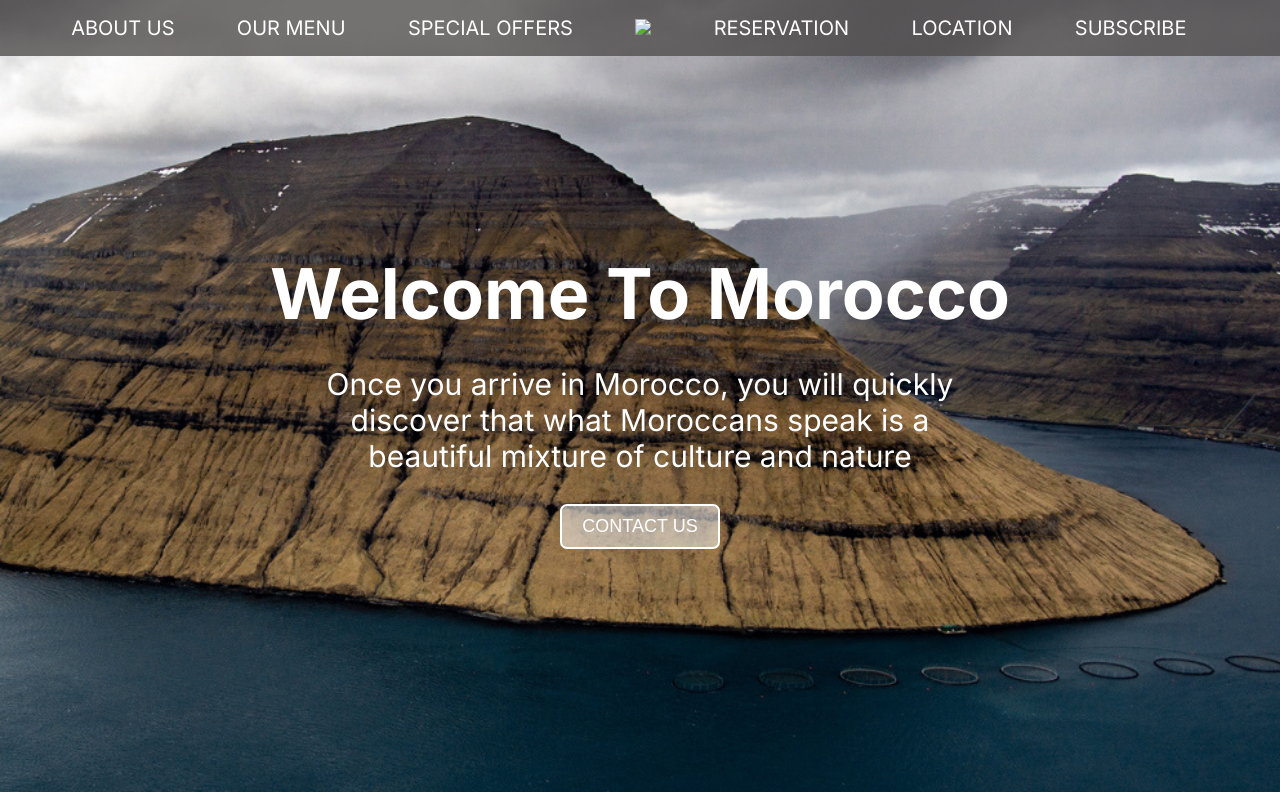
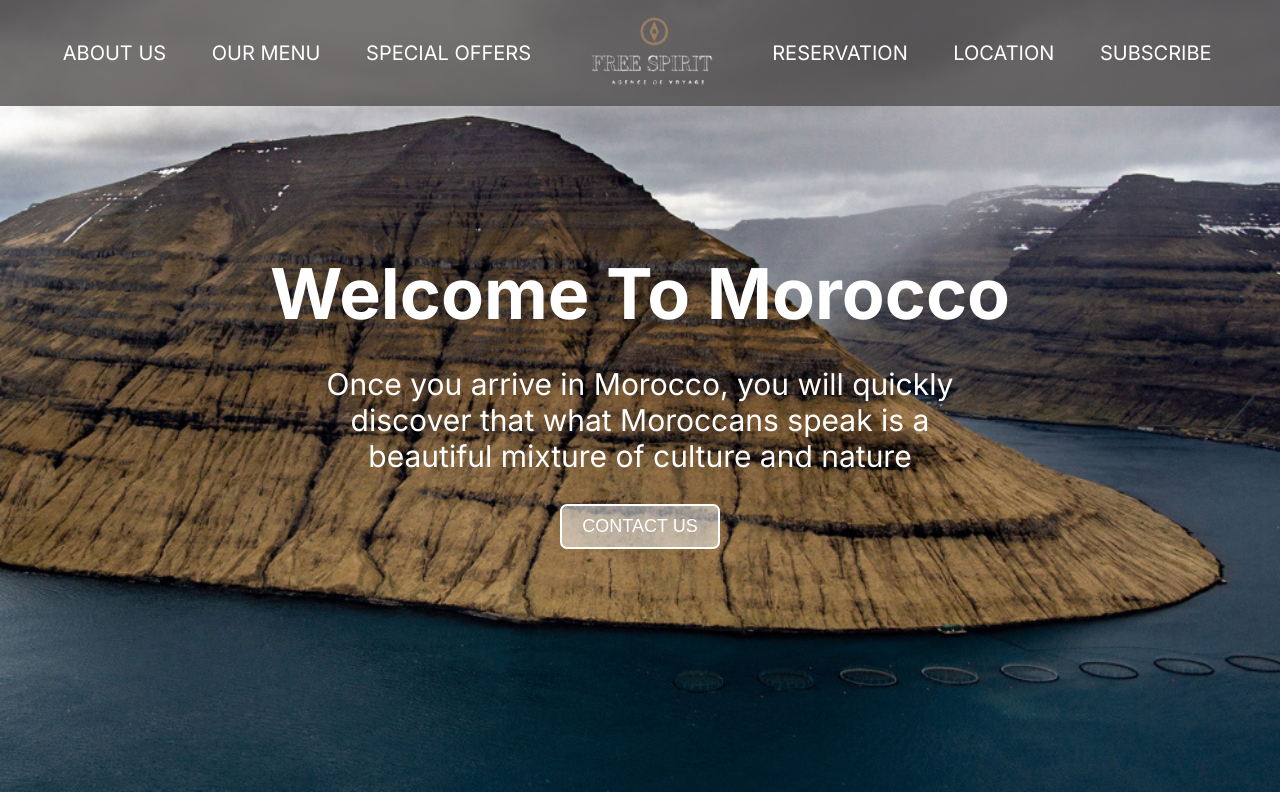
Before and after one commit to ZobairSoodi/Inspire-international-project, a plain HTML site: page index.html in a window 1280 px wide. Shown: the top 792 px of the page. Drawn offline with Linux system fonts and the light colour scheme; the site is published under a folder, as on GitHub Pages, so addresses that start at the root find nothing.

Commit message:
Update index.html

```diff
--- a/index.html
+++ b/index.html
@@ -27,7 +27,7 @@
             <li class="desk_list"><a href="#">ABOUT US</a></li>
             <li class="desk_list"><a href="#">OUR MENU</a></li>
             <li class="desk_list"><a href="#">SPECIAL OFFERS</a></li>
-            <li id="logo_image"><a href="#"><img src="/Images/kkkkk.png"></a></li>
+            <li id="logo_image"><a href="#"><img src="Images/kkkkk.png"></a></li>
             <li class="desk_list"><a href="#">RESERVATION</a></li>
             <li class="desk_list"><a href="#">LOCATION</a></li>
             <li class="desk_list"><a href="#">SUBSCRIBE</a></li>
```
